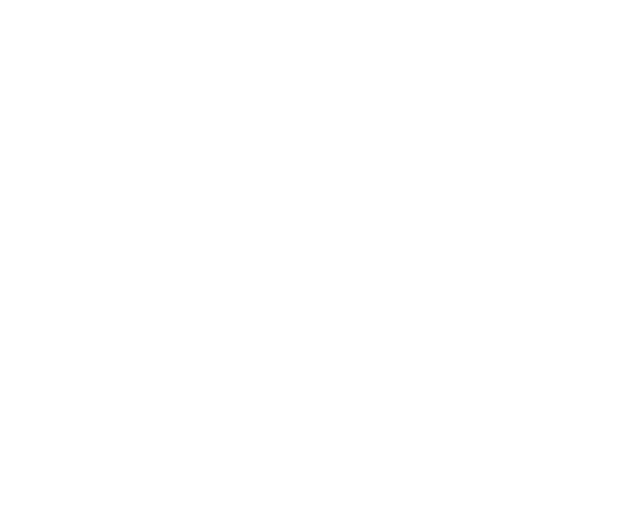
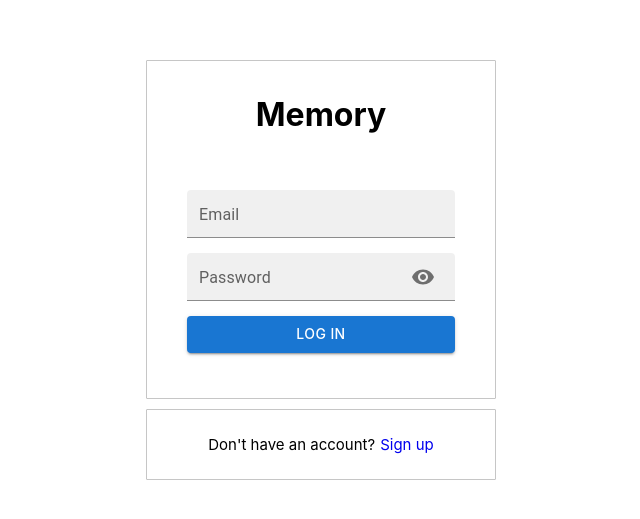
Before and after one commit to SashaChish/memory, a React (Create React App) app: page /login in a window 1280 px wide. Shown: the part 125-644 px from the top of the page, without its empty margins (319-959 px from the left). Built offline with nearby package versions, Linux system fonts and the light colour scheme.

Commit message:
add login page

```diff
--- a/package.json
+++ b/package.json
@@ -5,6 +5,7 @@
   "dependencies": {
     "@emotion/react": "^11.7.0",
     "@emotion/styled": "^11.6.0",
+    "@mui/icons-material": "^5.2.0",
     "@mui/material": "^5.2.2",
     "@testing-library/jest-dom": "^5.15.1",
     "@testing-library/react": "^11.2.7",
@@ -49,7 +50,7 @@
   },
   "devDependencies": {
     "eslint": "^7.32.0",
-    "eslint-config-airbnb": "^19.0.1",
+    "eslint-config-airbnb": "^19.0.2",
     "eslint-config-prettier": "^8.3.0",
     "eslint-plugin-import": "^2.25.3",
     "eslint-plugin-jsx-a11y": "^6.5.1",
--- a/src/App.jsx
+++ b/src/App.jsx
@@ -1,3 +1,12 @@
+import { Route, Routes } from 'react-router-dom';
+import { LogPage } from './pages';
+
 export default function App() {
-	return <div></div>;
+	return (
+		<>
+			<Routes>
+				<Route exact path='/login' element={<LogPage />} />
+			</Routes>
+		</>
+	);
 }
--- a/src/index.js
+++ b/src/index.js
@@ -1,6 +1,7 @@
 import React from 'react';
 import ReactDOM from 'react-dom';
 import reportWebVitals from './reportWebVitals';
+import { BrowserRouter as Router } from 'react-router-dom';
 
 import App from './App';
 
@@ -8,7 +9,9 @@
 
 ReactDOM.render(
 	<React.StrictMode>
-		<App />
+		<Router>
+			<App />
+		</Router>
 	</React.StrictMode>,
 	document.getElementById('root')
 );
--- /dev/null
+++ b/src/pages/LogPage/LogPage.jsx
@@ -0,0 +1,120 @@
+import { Button, TextField, InputAdornment, IconButton } from '@mui/material';
+import { Visibility, VisibilityOff } from '@mui/icons-material/.';
+import { useState } from 'react';
+import axios from 'axios';
+
+import {
+	ContentContainer,
+	ContentWrapper,
+	Form,
+	FormWrapper,
+	Line,
+	MainBlock,
+	PageWrapper,
+	SwitchLoginBlock,
+	Title,
+	BlockWrapper,
+} from './LogPage.style';
+
+export const LogPage = () => {
+	const [passwordShown, setPasswordShown] = useState(false);
+	const [error, setError] = useState('');
+	const togglePassword = () => {
+		setPasswordShown(!passwordShown);
+	};
+
+	function submitForm(e) {
+		if (
+			/^(([^<>()[\]\\.,;:\s@"]+(\.[^<>()[\]\\.,;:\s@"]+)*)|(".+"))@((\[[0-9]{1,3}\.[0-9]{1,3}\.[0-9]{1,3}\.[0-9]{1,3}\])|(([a-zA-Z\-0-9]+\.)+[a-zA-Z]{2,}))$/.test(
+				e.target.email.value
+			) &&
+			e.target.password.value.length > 4
+		) {
+			setError('');
+			e.preventDefault();
+			axios({
+				method: 'post',
+				url: 'http://localhost:5000/api/auth',
+				headers: {
+					'x-auth-token': '',
+				},
+				data: {
+					email: e.target.email.value,
+					password: e.target.password.value,
+				},
+			}).then((data) => console.log(data));
+		} else {
+			setError('error');
+			e.preventDefault();
+		}
+	}
+
+	return (
+		<PageWrapper>
+			<ContentWrapper>
+				<ContentContainer>
+					<MainBlock>
+						<Title>Memory</Title>
+						<FormWrapper>
+							<Form onSubmit={submitForm}>
+								<BlockWrapper>
+									<Line />
+								</BlockWrapper>
+								<BlockWrapper>
+									<TextField
+										label='Email'
+										name='email'
+										className={error ? 'error' : ''}
+										variant='filled'
+										size='small'
+										fullWidth
+									/>
+								</BlockWrapper>
+								<BlockWrapper>
+									<TextField
+										label='Password'
+										variant='filled'
+										name='password'
+										size='small'
+										className={error ? 'error' : ''}
+										fullWidth
+										type={passwordShown ? 'text' : 'password'}
+										InputProps={{
+											endAdornment: (
+												<InputAdornment position='end'>
+													<IconButton onClick={togglePassword}>
+														{passwordShown ? <VisibilityOff /> : <Visibility />}
+													</IconButton>
+												</InputAdornment>
+											),
+										}}
+									/>
+								</BlockWrapper>
+								<BlockWrapper>
+									<Button
+										type='submit'
+										variant='contained'
+										fullWidth
+										sx={{
+											fontFamily: `-apple-system, BlinkMacSystemFont, 'Segoe UI', 'Roboto', 'Oxygen',
+											'Ubuntu', 'Cantarell', 'Fira Sans', 'Droid Sans', 'Helvetica Neue',
+											sans-serif`,
+										}}
+									>
+										Log in
+									</Button>
+								</BlockWrapper>
+							</Form>
+						</FormWrapper>
+					</MainBlock>
+					<SwitchLoginBlock>
+						<p>
+							Don't have an account?
+							<a href='/'>Sign up</a>
+						</p>
+					</SwitchLoginBlock>
+				</ContentContainer>
+			</ContentWrapper>
+		</PageWrapper>
+	);
+};
--- /dev/null
+++ b/src/pages/LogPage/LogPage.style.js
@@ -0,0 +1,138 @@
+import styled from 'styled-components';
+
+import { color1, color2, color3, color4 } from '../../theme/colors';
+
+export const PageWrapper = styled.div`
+	width: 100%;
+	min-height: 100vh;
+	background: ${color1};
+	display: flex;
+	align-items: center;
+	justify-content: center;
+`;
+
+export const ContentWrapper = styled.div`
+	min-height: 100%;
+	padding: 15px;
+	display: flex;
+	align-items: center;
+	justify-content: center;
+`;
+
+export const ContentContainer = styled.div`
+	max-width: 350px;
+	display: flex;
+	align-items: center;
+	justify-content: center;
+	flex-direction: column;
+`;
+
+export const MainBlock = styled.div`
+	display: flex;
+	align-items: center;
+	justify-content: center;
+	flex-direction: column;
+	background: ${color2};
+	padding: 10px 0;
+	margin: 0 0 10px 0;
+	border: 1px solid rgba(142, 142, 142, 0.5);
+	border-radius: 1px;
+
+	@media (max-width: 450px) {
+		background: ${color1};
+		border: none;
+	}
+`;
+
+export const SwitchLoginBlock = styled.div`
+	width: 100%;
+	background: ${color2};
+	display: flex;
+	align-items: center;
+	justify-content: center;
+	padding: 10px 0;
+	margin: 0 0 10px;
+	border: 1px solid rgba(142, 142, 142, 0.5);
+	border-radius: 1px;
+
+	& > p {
+		margin: 15px;
+		font-size: 15px;
+		margin: 15px;
+		text-align: center;
+
+		@media (max-width: 450px) {
+			margin: 0;
+		}
+	}
+
+	p > a {
+		padding: 0 0 0 5px;
+		text-decoration: none;
+		color: ${color4};
+	}
+
+	@media (max-width: 450px) {
+		background: ${color1};
+		border: none;
+	}
+`;
+
+export const Title = styled.h1`
+	text-align: center;
+	margin: 24px 0 12px;
+`;
+
+export const FormWrapper = styled.div`
+	margin: 0 0 20px;
+`;
+
+export const Form = styled.form`
+	max-width: 350px;
+	display: flex;
+	align-items: center;
+	justify-content: center;
+	flex-direction: column;
+`;
+
+export const FormTitle = styled.div`
+	margin: 0 40px 10px;
+	text-align: center;
+	font-size: 17px;
+	font-weight: 600;
+	line-height: 20px;
+	color: ${color3};
+`;
+
+export const Line = styled.div`
+	height: 1px;
+	width: 100%;
+	background: ${color3};
+	margin: 10px 0 18px;
+`;
+
+export const BlockWrapper = styled.div`
+	width: 100%;
+	padding: 0px 40px 15px;
+
+	@media (max-width: 450px) {
+		padding: 0px 20px 15px;
+	}
+	.error {
+		border: 1px solid #c7370f;
+	}
+`;
+
+export const AgreementText = styled.p`
+	width: 100%;
+	padding: 0px 40px 15px;
+	margin: 10px 0 0;
+	font-size: 12px;
+	line-height: 16px;
+	text-align: center;
+	color: ${color3};
+`;
+
+export const FormMessage = styled.p`
+	font-size: 16px;
+`;
--- /dev/null
+++ b/src/pages/LogPage/index.js
@@ -0,0 +1 @@
+export { LogPage } from './LogPage';
--- /dev/null
+++ b/src/pages/index.js
@@ -0,0 +1 @@
+export { LogPage } from './LogPage';
```
Also changed, not shown: 1 other file (tests, documents, lock files or other folders).
